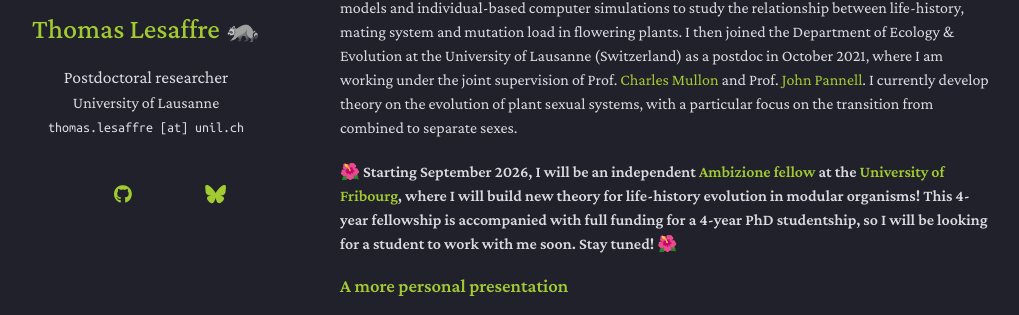
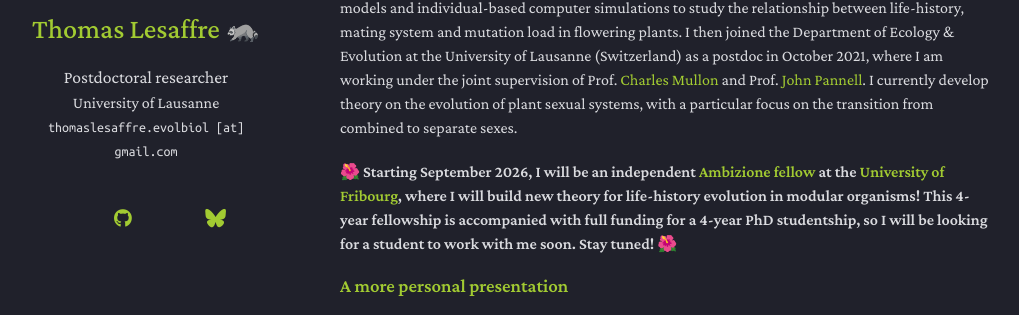
Before and after one commit to Thomas-Lesaffre/thomas-lesaffre.github.io, a Jekyll site: the page built from index.md, in a window 1280 px wide. Shown: the part 201-516 px from the top of the page, without its empty margins (130-1149 px from the left). Built offline with Jekyll 4.4.1, drawn with Linux system fonts in a browser that asks for light colours; a style sheet for code colours, icons or effects is not loaded; our own code applies the rules of GitHub Pages for plain Markdown files.

Commit message:
Update _config.yml

```diff
--- a/_config.yml
+++ b/_config.yml
@@ -8,7 +8,7 @@ include: ["_pages"]
 title: Thomas Lesaffre
 position: Postdoctoral researcher
 affiliation: University of Lausanne
-email: thomas.lesaffre [at] unil.ch
+email: thomaslesaffre.evolbiol [at] gmail.com
 
 # Search Engine Optimization (SEO)
 # The following information is used to improve the website traffic from search engines, e.g., Google.
```
